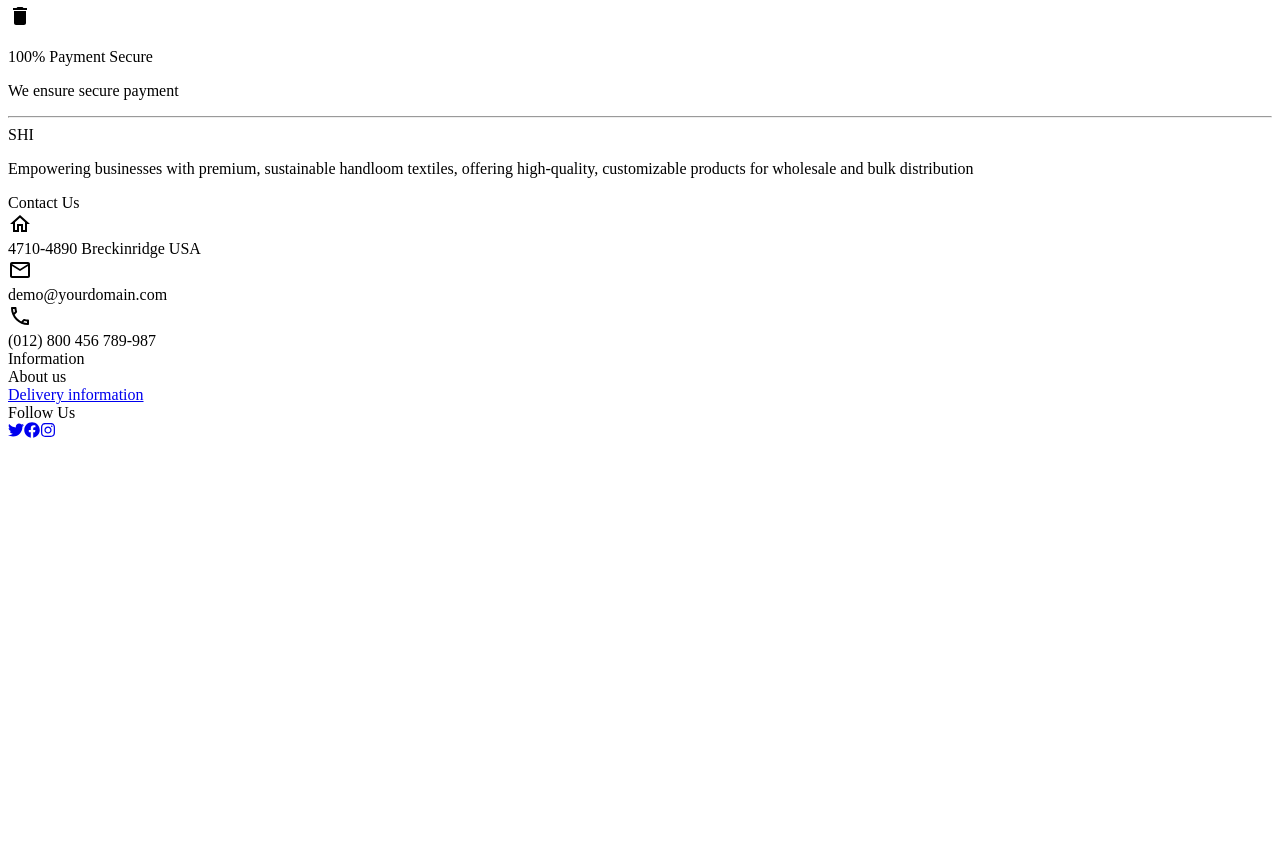
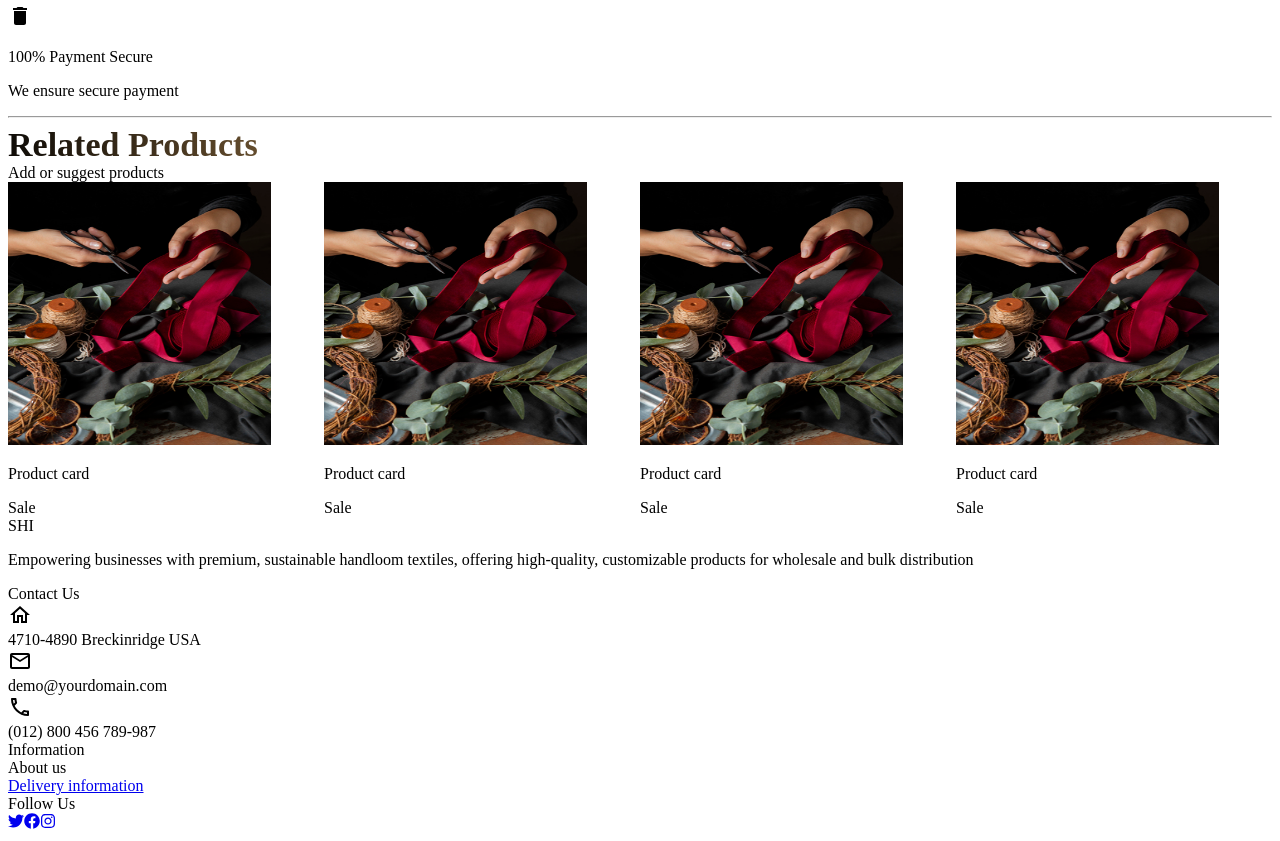
Before and after one commit to satyahandloomindustries/satya-handloom-industries-fe, a Next.js app: page / in a window 1280 px wide. Shown: the part 2120-2961 px from the top of the page. Before the commit the page ends 2570 px from the top, so only its background shows below. Built offline with nearby package versions, Linux system fonts and the light colour scheme.

Commit message:
homepage template done

```diff
--- a/app/page.js
+++ b/app/page.js
@@ -1,6 +1,10 @@
+import AnimatedTitle from '@/components/AnimatedTitle';
+import Carousel from '@/components/Carousel';
 import CarouselHomepage from '@/components/CarouselHomepage';
 import ContactUsFooter from '@/components/ContactUsFooter';
 import MultiRenderer from '@/components/MultiRenderer';
+import ProductCard from '@/components/ProductCard';
+import ProductCarousel from '@/components/ProductCarousel';
 import TwoLiner from '@/components/TwoLiner';
 import DeleteIcon from '@mui/icons-material/Delete';
 
@@ -38,6 +42,11 @@ export default function Home() {
         />
         <hr className="border-t-1 border-gray-300" />
       </div>
+      <AnimatedTitle
+        title="Related Products"
+        subTitle="Add or suggest products"
+      />
+      <ProductCarousel />
       <ContactUsFooter />
       {/* <main className="flex flex-col gap-8 row-start-2 items-center sm:items-start">
         <Image
--- /dev/null
+++ b/components/AnimatedTitle/index.jsx
@@ -0,0 +1,13 @@
+import React from 'react';
+import styles from './index.module.css';
+
+const AnimatedTitle = ({ title = '', subTitle }) => {
+  return (
+    <div className="text-center mt-8 mb-8">
+      <div className={styles['text-animation']}>{title}</div>
+      {subTitle ? <div className="text-gray-800">{subTitle}</div> : null}
+    </div>
+  );
+};
+
+export default AnimatedTitle;
--- /dev/null
+++ b/components/AnimatedTitle/index.module.css
@@ -0,0 +1,19 @@
+.text-animation {
+  font-size: 34px;
+  font-weight: bold;
+  animation: shine 3s linear infinite;
+  background: linear-gradient(90deg, #c29558, #000, #c29558);
+  background-size: 90%;
+  -webkit-background-clip: text;
+  -webkit-text-fill-color: rgba(255, 255, 255, 0);
+}
+
+@keyframes shine {
+  0% {
+    background-position: -500%;
+  }
+
+  100% {
+    background-position: 100%;
+  }
+}
--- /dev/null
+++ b/components/Carousel/index.jsx
@@ -0,0 +1,22 @@
+'use client';
+
+import { Swiper } from 'swiper/react';
+import 'swiper/css';
+import 'swiper/css/navigation';
+import { Navigation, Autoplay } from 'swiper/modules';
+
+export default function Carousel({ children }) {
+  return (
+    <div className="pl-8">
+      <Swiper
+        modules={[Autoplay]}
+        spaceBetween={0}
+        slidesPerView={4}
+        autoplay={{ delay: 3000 }}
+        className="w-full"
+      >
+        {children}
+      </Swiper>
+    </div>
+  );
+}
--- /dev/null
+++ b/components/ProductCard/index.jsx
@@ -0,0 +1,21 @@
+import Image from 'next/image';
+import React from 'react';
+import Tag from '../Tag';
+
+const ProductCard = ({ name, source }) => {
+  return (
+    <div className="relative justify-center  w-fit flex flex-col items-center">
+      <Image
+        src={source}
+        className="h-[263px] w-[263px] object-cover "
+        width={263}
+        height={263}
+        alt="product-image"
+      />
+      <p className="text-base mt-8">{name}</p>
+      <Tag label="Sale" />
+    </div>
+  );
+};
+
+export default ProductCard;
--- /dev/null
+++ b/components/ProductCarousel/index.jsx
@@ -0,0 +1,22 @@
+'use client';
+import React from 'react';
+import Carousel from '../Carousel';
+import { SwiperSlide } from 'swiper/react';
+import ProductCard from '../ProductCard';
+
+const ProductCarousel = () => {
+  return (
+    <Carousel>
+      {[1, 2, 3, 4, 5, 6, 7, 8, 9].map((i) => (
+        <SwiperSlide key={i}>
+          <ProductCard
+            name="Product card"
+            source="/hands-assembling-advent-wreath_317x449.jpg"
+          />
+        </SwiperSlide>
+      ))}
+    </Carousel>
+  );
+};
+
+export default ProductCarousel;
--- /dev/null
+++ b/components/Tag/index.jsx
@@ -0,0 +1,18 @@
+import React from 'react';
+
+const tagVariants = {
+  SHI_BROWN: 'bg-shi_brown',
+  BLACK: 'bg-black-100',
+};
+
+const Tag = ({ label = '', variant = tagVariants.SHI_BROWN }) => {
+  return (
+    <div
+      className={`text-xs text-white ${variant} w-min py-1 px-3 rounded-2xl absolute top-5 left-5`}
+    >
+      {label}
+    </div>
+  );
+};
+
+export default Tag;
--- a/package.json
+++ b/package.json
@@ -13,11 +13,13 @@
     "@emotion/react": "^11.14.0",
     "@emotion/styled": "^11.14.0",
     "@mui/icons-material": "^6.4.8",
+    "@mui/material": "^6.4.9",
     "clsx": "^2.1.1",
     "next": "^15.2.4",
     "react": "^19.0.0",
     "react-dom": "^19.0.0",
     "react-icons": "^5.5.0",
+    "swiper": "^11.2.6",
     "tailwind-scrollbar-hide": "^2.0.0"
   },
   "devDependencies": {
```
Also changed, not shown: components/CarouselHomepage/index.module.css (deleted), 1 other file (tests, documents, lock files or other folders).
